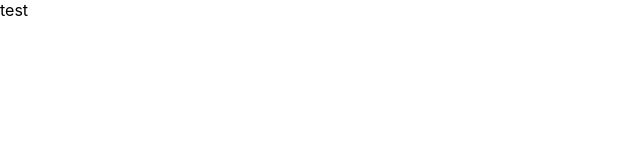
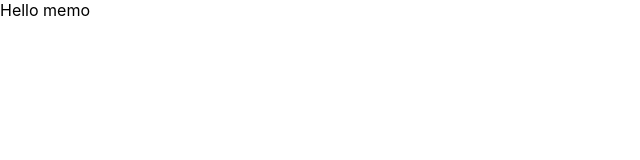
Before and after one commit to high-g/react-hooks, a Next.js app: page / in a window 1280 px wide. Shown: the top 160 px of the page, without its empty margins (0-640 px from the left). Built offline with nearby package versions, Linux system fonts and the light colour scheme.

Commit message:
Update React.memo

```diff
--- /dev/null
+++ b/src/components/Hello.jsx
@@ -0,0 +1,7 @@
+import React from 'react'
+
+const Hello = React.memo(() => {
+  return <div>Hello memo</div>
+})
+
+export default Hello
--- a/src/pages/index.js
+++ b/src/pages/index.js
@@ -1,6 +1,7 @@
 import Head from 'next/head'
+import Hello from '../components/Hello'
 
-export default function Home() {
+const Home = () => {
   return (
     <div>
       <Head>
@@ -9,7 +10,11 @@ export default function Home() {
         <link rel="icon" href="/favicon.ico" />
       </Head>
 
-      <main>test</main>
+      <main>
+        <Hello />
+      </main>
     </div>
   )
 }
+
+export default Home
```
